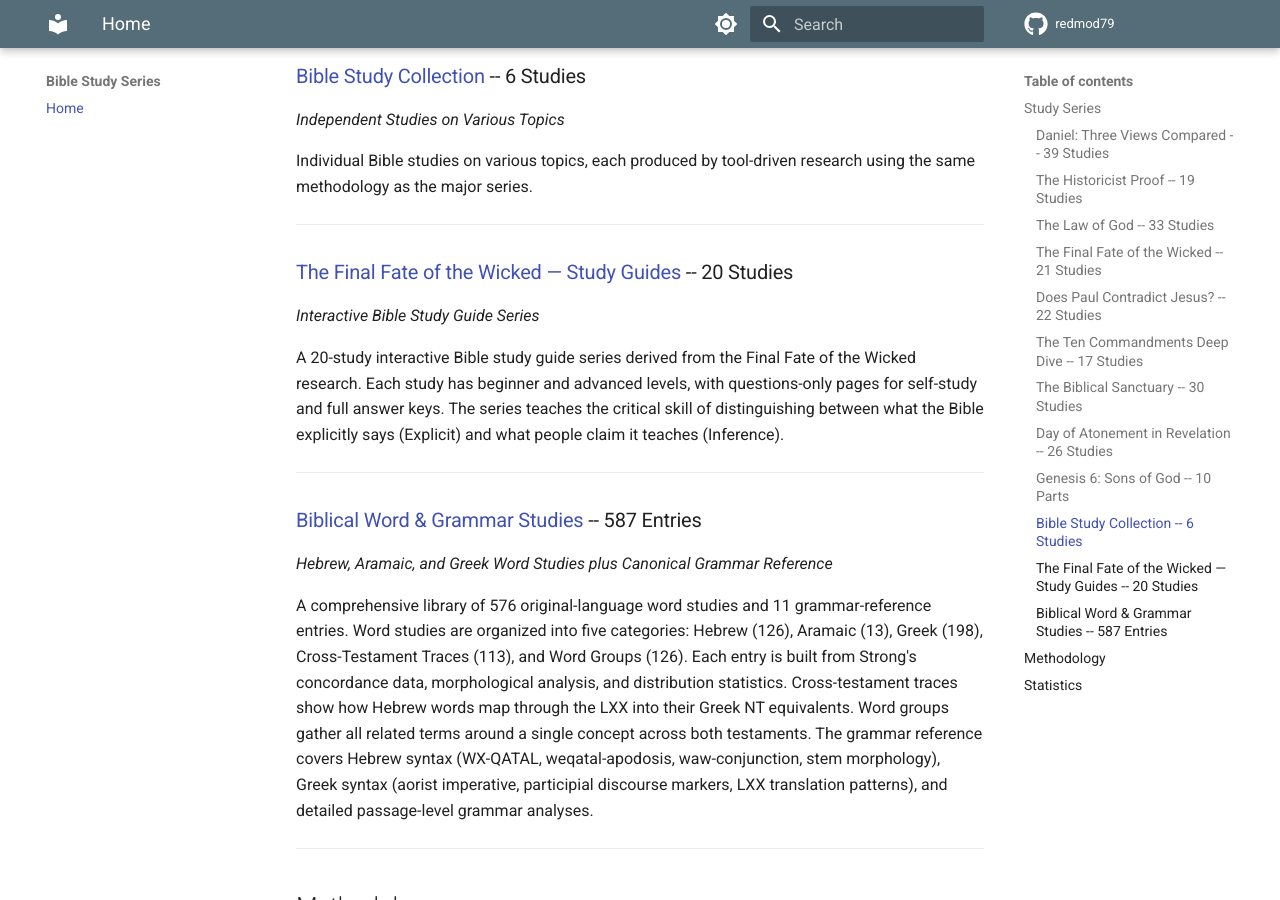
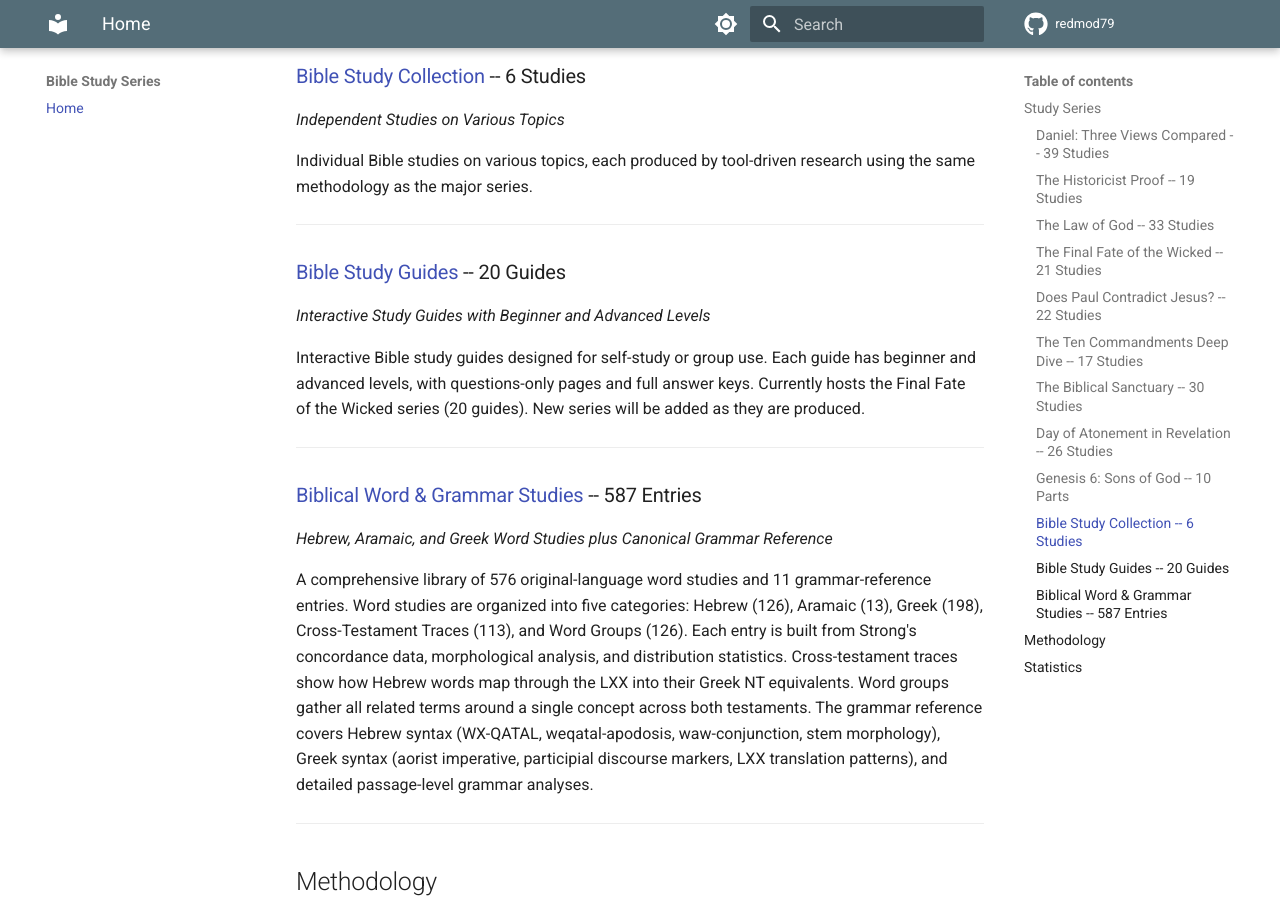
Before and after one commit to redmod79/bible-study-hub, an MkDocs documentation site: the page built from docs/index.md, in a window 1280 px wide and 900 px high, scrolled down 2407 px. Built offline with MkDocs 1.6.1 and Material for MkDocs 9.7.7, drawn with Linux system fonts in a browser that asks for light colours; some of the changed text lies outside the part shown.

Commit message:
Rename study guides entry to Bible Study Guides with general description

```diff
--- a/docs/index.md
+++ b/docs/index.md
@@ -88,11 +88,11 @@ Individual Bible studies on various topics, each produced by tool-driven researc
 
 ---
 
-### [The Final Fate of the Wicked — Study Guides](https://redmod79.github.io/study-guides/) -- 20 Studies
+### [Bible Study Guides](https://redmod79.github.io/study-guides/) -- 20 Guides
 
-*Interactive Bible Study Guide Series*
+*Interactive Study Guides with Beginner and Advanced Levels*
 
-A 20-study interactive Bible study guide series derived from the Final Fate of the Wicked research. Each study has beginner and advanced levels, with questions-only pages for self-study and full answer keys. The series teaches the critical skill of distinguishing between what the Bible explicitly says (Explicit) and what people claim it teaches (Inference).
+Interactive Bible study guides designed for self-study or group use. Each guide has beginner and advanced levels, with questions-only pages and full answer keys. Currently hosts the Final Fate of the Wicked series (20 guides). New series will be added as they are produced.
 
 ---
 
@@ -137,6 +137,6 @@ Every study in every series follows the same research pipeline:
 | [Day of Atonement in Revelation](https://redmod79.github.io/rev-website/) | 26 | Evidence classification (191 items) |
 | [Genesis 6: Sons of God](https://redmod79.github.io/genesis-6-website/) | 10 parts | Sola scriptura analysis |
 | [Bible Study Collection](https://redmod79.github.io/bible-topics-website/) | 6 | Tool-driven research |
-| [Final Fate — Study Guides](https://redmod79.github.io/study-guides/) | 20 guides | Explicit vs. inference classification |
+| [Bible Study Guides](https://redmod79.github.io/study-guides/) | 20 guides | Explicit vs. inference classification |
 | [Biblical Word & Grammar Studies](https://redmod79.github.io/word-studies-website/) | 587 entries | Strong's concordance + morphological analysis + grammar reference |
 | **Total** | **219+ studies, 20 guides, 576 word studies, 11 grammar entries** | |
```
